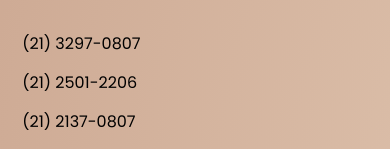
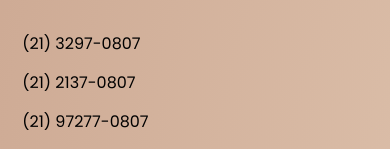
Before and after one commit to ArthuurTorres/komabem, a React (Vite) app: page / in a window 390 px wide. Shown: the part 5094-5243 px from the top of the page. Built offline with nearby package versions, Linux system fonts and the light colour scheme; what lord-icon-element would draw is missing.

Commit message:
removed inactivated phone

```diff
--- a/src/Components/Contact/Contact.jsx
+++ b/src/Components/Contact/Contact.jsx
@@ -38,7 +38,6 @@ const Contact = () => {
           </h2>
           <ul data-aos="fade-up">
             <li>(21) 3297-0807</li>
-            <li>(21) 2501-2206</li>
             <li>(21) 2137-0807</li>
             <li>(21) 97277-0807</li>
           </ul>
```
